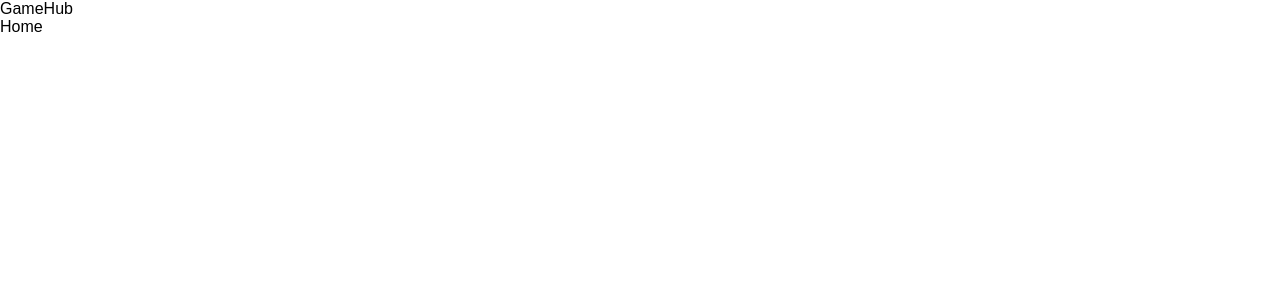
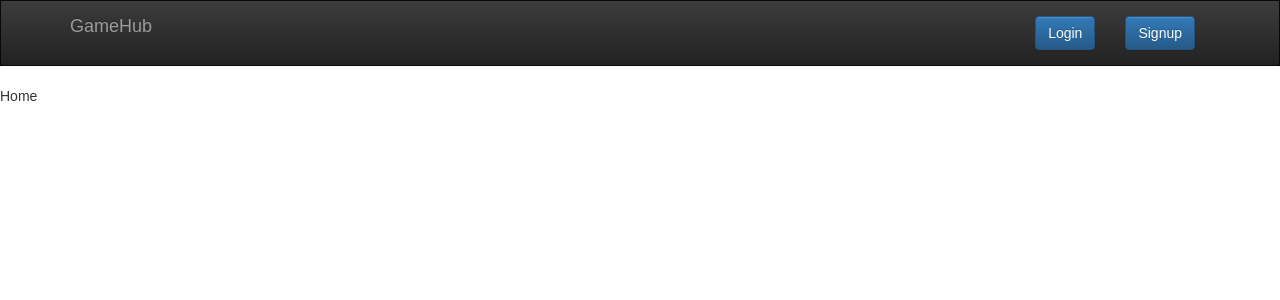
Before and after one commit to danielpencak/GameLink, a React (Create React App) app: page / in a window 1280 px wide. Shown: the top 300 px of the page. Built offline with nearby package versions, Linux system fonts and the light colour scheme.

Commit message:
Allow user to login

```diff
--- a/public/index.html
+++ b/public/index.html
@@ -4,6 +4,11 @@
     <meta charset="utf-8">
     <meta name="viewport" content="width=device-width, initial-scale=1">
     <link rel="shortcut icon" href="%PUBLIC_URL%/favicon.ico">
+    <!-- Latest compiled and minified CSS -->
+    <link rel="stylesheet" href="https://maxcdn.bootstrapcdn.com/bootstrap/latest/css/bootstrap.min.css">
+
+    <!-- Optional theme -->
+    <link rel="stylesheet" href="https://maxcdn.bootstrapcdn.com/bootstrap/latest/css/bootstrap-theme.min.css">
     <!--
       Notice the use of %PUBLIC_URL% in the tag above.
       It will be replaced with the URL of the `public` folder during the build.
--- /dev/null
+++ b/src/Header/Header.css
@@ -0,0 +1,3 @@
+.Navbar {
+  border-radius: 0;
+}
--- a/src/Header/Header.js
+++ b/src/Header/Header.js
@@ -1,9 +1,30 @@
 import React from 'react';
+import { Navbar, Nav, NavItem, Button } from 'react-bootstrap';
+import './Header.css';
 
-export default function Header() {
+export default function Header(props) {
   return (
-    <nav>
-      GameHub
-    </nav>
+    <Navbar className='Navbar' inverse collapseOnSelect>
+      <Navbar.Header>
+        <Navbar.Brand>
+          <a href="#">GameHub</a>
+        </Navbar.Brand>
+        <Navbar.Toggle />
+      </Navbar.Header>
+      <Navbar.Collapse>
+         {
+          props.userId ? null
+          :
+          <Nav pullRight>
+            <NavItem eventKey={1} href="#">
+              <Button name='loginModalOpen' onClick={props.toggleModal} bsStyle='primary'>Login</Button>
+            </NavItem>
+            <NavItem eventKey={2} href="#">
+              <Button name='signupModalOpen' onClick={props.toggleModal} bsStyle='primary'>Signup</Button>
+            </NavItem>
+          </Nav>
+        }
+      </Navbar.Collapse>
+    </Navbar>
   );
 }
--- /dev/null
+++ b/src/LoginModal/LoginModal.js
@@ -0,0 +1,44 @@
+import React from 'react';
+import { Modal, Button, Form, FormGroup, Col, ControlLabel, FormControl } from 'react-bootstrap';
+
+export default function LoginModal(props) {
+  return (
+    <div className="static-modal">
+      <Modal.Dialog>
+        <Modal.Body>
+          <header>
+            <h2>Login</h2>
+          </header>
+          <Form horizontal onSubmit={props.handleLoginSubmit}>
+            <FormGroup controlId="formHorizontalEmail">
+              <Col componentClass={ControlLabel} sm={2}>
+                Email
+              </Col>
+              <Col sm={10}>
+                <FormControl value={props.loginEmail} onChange={props.handleChange} name='loginEmail' type="email" placeholder="Email" />
+              </Col>
+            </FormGroup>
+            <FormGroup controlId="formHorizontalPassword">
+              <Col componentClass={ControlLabel} sm={2}>
+                Password
+              </Col>
+              <Col sm={10}>
+                <FormControl onChange={props.handleChange} value={props.loginPassword} name='loginPassword' type="password" placeholder="Password" />
+              </Col>
+            </FormGroup>
+            <FormGroup>
+              <Col smOffset={2} sm={10}>
+                <Button name='loginModalOpen' onClick={props.toggleModal}>
+                  Close
+                </Button>
+                <Button bsStyle='primary' type="submit">
+                  Sign in
+                </Button>
+              </Col>
+            </FormGroup>
+          </Form>
+        </Modal.Body>
+      </Modal.Dialog>
+    </div>
+  );
+}
--- a/src/Parent.js
+++ b/src/Parent.js
@@ -1,22 +1,61 @@
 import React, { Component } from 'react';
 import Header from './Header/Header';
+import LoginModal from './LoginModal/LoginModal';
+import axios from 'axios';
 
 class Parent extends Component {
   constructor(props) {
     super(props)
 
     this.state = {
+      loginModalOpen: false,
+      loginEmail: '',
+      loginPassword: ''
+    }
 
-    }
+    this.toggleModal = this.toggleModal.bind(this);
+    this.handleChange = this.handleChange.bind(this);
+    this.handleLoginSubmit = this.handleLoginSubmit.bind(this);
+  }
+
+  toggleModal({ target }) {
+    this.setState({ [target.name]: !this.state[target.name]});
+  }
+
+  handleChange({ target }) {
+    this.setState({ [target.name]: target.value});
+  }
+
+  handleLoginSubmit(event) {
+    event.preventDefault();
+    axios.post('/api/token', { email: this.state.loginEmail, password: this.state.loginPassword })
+      .then(res => {
+        const { id, avatar, username } = res.data;
+        this.setState({
+          userId: id,
+          avatar,
+          username,
+          loginModalOpen: false,
+          loginEmail: '',
+          loginPassword: ''
+        })
+      })
+      .catch(err => {
+        console.log(err);
+      })
   }
 
   render() {
     return (
       <div>
-        <Header />
+        <Header userId={this.state.userId} toggleModal={this.toggleModal} />
         <div>
-          {this.props.children}
+          {React.cloneElement(this.props.children)}
         </div>
+        {
+          this.state.loginModalOpen ? <LoginModal toggleModal={this.toggleModal} loginEmail={this.state.loginEmail} loginPassword={this.state.loginPassword} handleChange={this.handleChange} handleLoginSubmit={this.handleLoginSubmit} />
+          :null
+        }
       </div>
     );
   }
```
